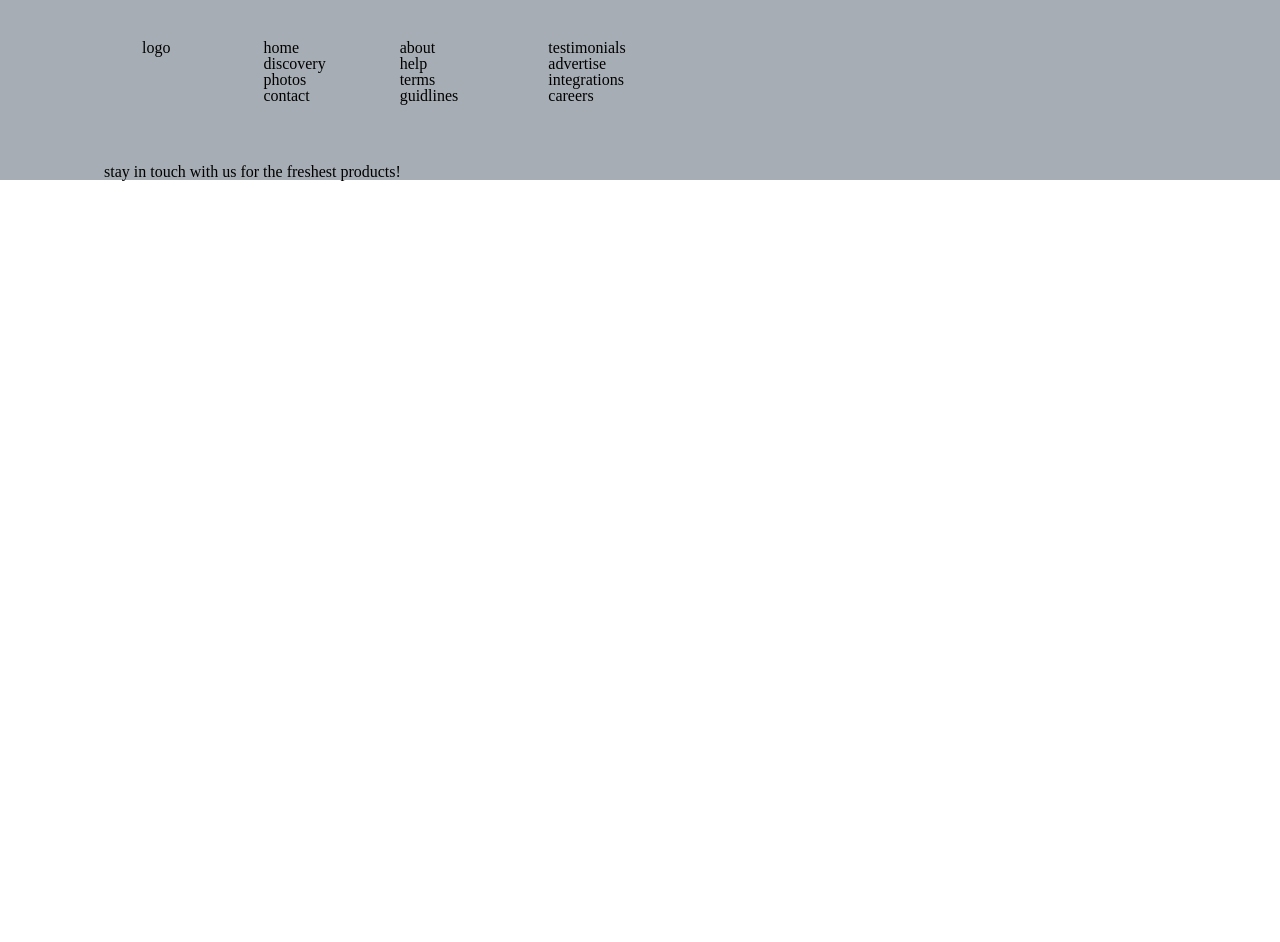
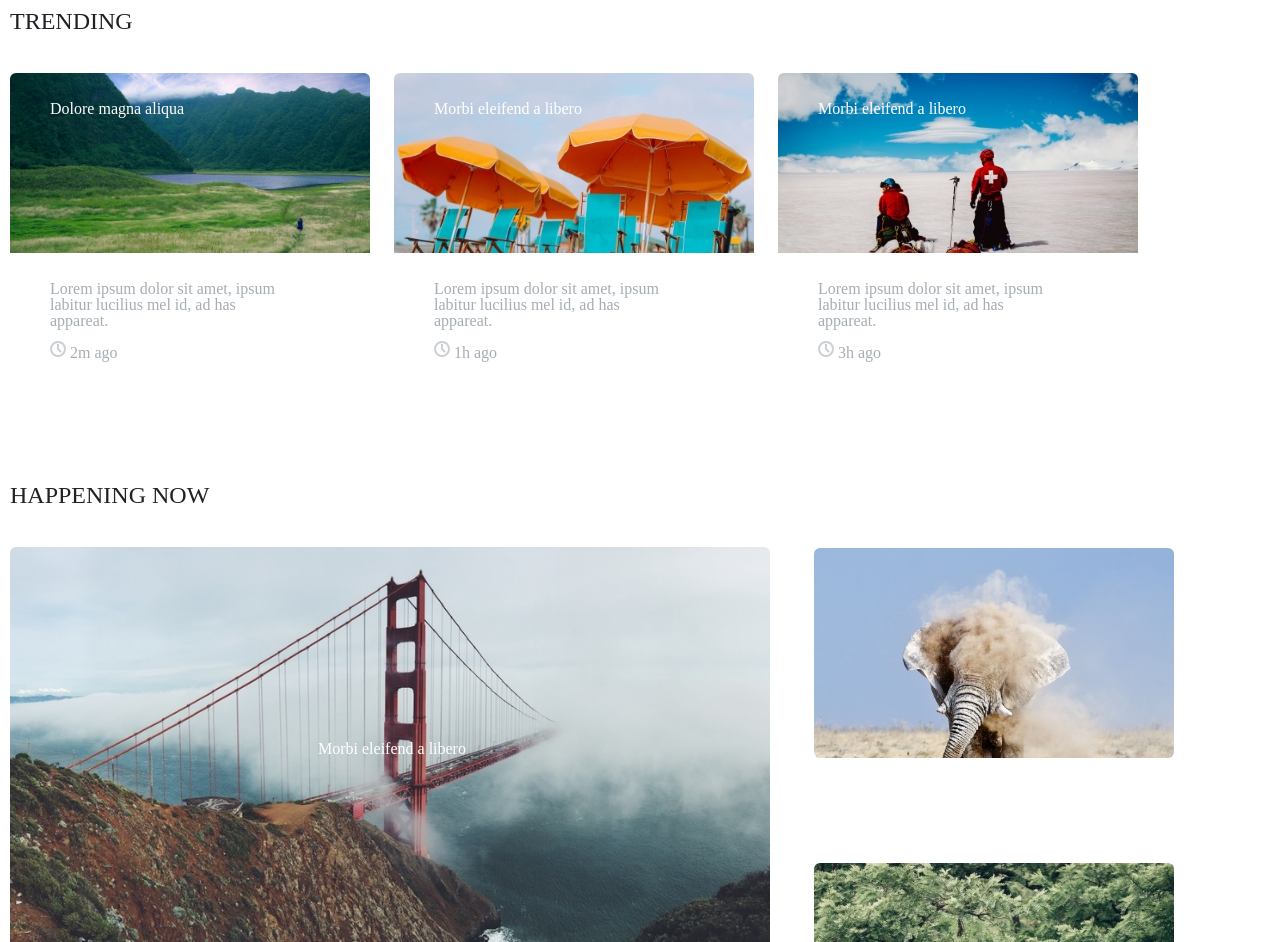
Before and after one commit to iraklikutchiashvili/lesson5-121, a plain HTML site: page index.html in a window 1280 px wide. Shown: the part 57-999 px from the top of the page. Before the commit the page ends 800 px from the top, so only its background shows below. Drawn offline with Linux system fonts and the light colour scheme.

Commit message:
add section

```diff
--- a/css/style.css
+++ b/css/style.css
@@ -2,6 +2,7 @@
 .navigation{
 	display: inline-block;
 	vertical-align: middle;
+	text-transform: uppercase;
 }
 .nav-li{
 	display: inline-block;
@@ -30,28 +31,126 @@
 }
 .footerblock1{
 	padding: 56px 0px 60px 0px;
+	display: inline-block;
 }
 .footerp1{
 	display: inline-block;
 	vertical-align: top;
 	margin-right: 89px;
-	margin-left: 142px;
+	margin-left: 50px;
+	color: #CBD0D3;
 }
 .list2{
 	display: inline-block;
 	margin-right: 70px;
+	color: #CBD0D3;
 
 }
 .list3{
 	display: inline-block;
 	margin-right: 86px;
+	color: #CBD0D3;
 
 }
 .list4{
 	display: inline-block;
+	color: #CBD0D3;
 }
 .footerp2{
-	margin-left: 104px;
+	margin-left: 30px;
 	display: inline-block;
-	vertical-align: top;
+	vertical-align: middle;
+	color: #CBD0D3;
 }
+.socialblock{
+	display: inline-block;
+	margin-left: 50px;
+	vertical-align: middle;
+}
+.socialicon{
+	display: inline-block;
+	margin-right: 32px;
+}
+/*section-1*/
+.block1{
+	width: 1160px;
+	height: 410px;
+	background: #FFFFFF;
+}
+.block{
+	display: inline-block;
+	margin-right: 10px;
+	margin-left: 10px;
+}
+.timeicon{
+	display: inline-block;
+	padding-left: 40px;
+	margin-top: 10px;
+}
+.time{
+	display: inline-block;
+	color: #A6ADB4;
+	vertical-align: middle;
+}
+.paragraph{
+	height: 38px;
+	width: 280px;
+	color: #A6ADB4;
+	padding-bottom: 40px;
+	padding-left: 40px;
+	margin-top: 25px;
+	margin-bottom: 10px;
+}
+.h1{
+	font-size: 24px;
+	color: #202124;
+	margin-left: 10px;
+	margin-bottom: 40px;
+	margin-top: 25px;
+	text-transform: uppercase;
+}
+.imageblock{
+	position: relative;
+}
+.imagep{
+	position: absolute;
+	left: 40px;
+	top: 28px;
+	color: #FFFFFF;
+}
+/*section-2*/
+.h2{
+	text-transform: uppercase;
+	color: #202124;
+	font-size: 24px;
+	margin-bottom: 40px;
+	margin-left: 10px;
+}
+.image3{
+	margin-bottom: 102px;
+}
+.image2{
+	margin-bottom: 80px;
+}
+.block2{
+	display: inline-block;
+	margin-left: 10px;
+	margin-bottom: 37px;
+	margin-right: 40px;
+}
+.block3{
+	display: inline-block;
+	width: 360px;
+	height: 896px;
+	margin-bottom: 103px;
+}
+.imageblock2{
+	position: relative;
+}
+.imageblock2p{
+	position: absolute;
+	color: #FFFFFF;
+	top: 194px;
+	left: 308px;
+	font-size: 16px;
+}
--- a/index.html
+++ b/index.html
@@ -32,6 +32,49 @@
 		</div>
 	</header>
 	<section>
+		<h2 class="h1">trending</h2>
+		<div class="block1">
+			<div class="block">
+				<div class="imageblock">
+					<img src="images/image1.jpg" alt="image">
+					<p class="imagep">Dolore magna aliqua</p>
+				</div>
+				<p class="paragraph">Lorem ipsum dolor sit amet, ipsum labitur lucilius mel id, ad has appareat.</p>
+				<img class="timeicon" src="images/time.svg">
+				<p class="time">2m ago</p>
+			</div>
+			<div class="block">
+				<div class="imageblock">
+					<img src="images/image2.jpg" alt="image">
+					<p class="imagep">Morbi eleifend a libero</p>
+				</div>
+				<p class="paragraph">Lorem ipsum dolor sit amet, ipsum labitur lucilius mel id, ad has appareat.</p>
+				<img class="timeicon" src="images/time.svg">
+				<p class="time">1h ago</p>
+			</div>
+			<div class="block">
+				<div class="imageblock">
+					<img src="images/image3.jpg" alt="image">
+					<p class="imagep">Morbi eleifend a libero</p>
+				</div>
+				<p class="paragraph">Lorem ipsum dolor sit amet, ipsum labitur lucilius mel id, ad has appareat.</p>
+				<img class="timeicon" src="images/time.svg">
+				<p class="time">3h ago</p>
+			</div>
+		</div>
+		<h2 class="h2">HAPPENING NOW</h2>
+		<div class="block2">
+			<div class="imageblock2">
+				<img class="image2" src="images/image21.jpg" alt="image">
+				<p class="imageblock2p">Morbi eleifend a libero</p>
+			</div>
+			<img src="images/image22.jpg" alt="image">
+		</div>
+		<div class="block3">
+			<img class="image3" src="images/image23.jpg" alt="image">
+			<img class="image3" src="images/image24.jpg" alt="image">
+			<img class="image3" src="images/image25.jpg" alt="image">
+		</div>
 
 	</section>
 	<footer>
@@ -60,8 +103,11 @@
 				</ul>
 			</div>
 			<p class="footerp2">stay in touch with us for the freshest products!</p>
-			<div>
-
+			<div class="socialblock">
+				<img class="socialicon" src="images/instagram.svg" alt="icon">
+				<img class="socialicon" src="images/twitter.svg" alt="icon">
+				<img class="socialicon" src="images/facebook.svg" alt="icon">
+				<img class="socialicon" src="images/web.svg" alt="icon">
 			</div>
 			<div>
 
```
Also changed, not shown: images/facebook.svg (added), images/image1.jpg (added), images/image2.jpg (added), images/image21.jpg (added), images/image22.jpg (added), images/image23.jpg (added), images/image24.jpg (added), images/image25.jpg (added), images/image3.jpg (added), images/instagram.svg (added), images/time.svg (added), images/twitter.svg (added), images/web.svg (added).
